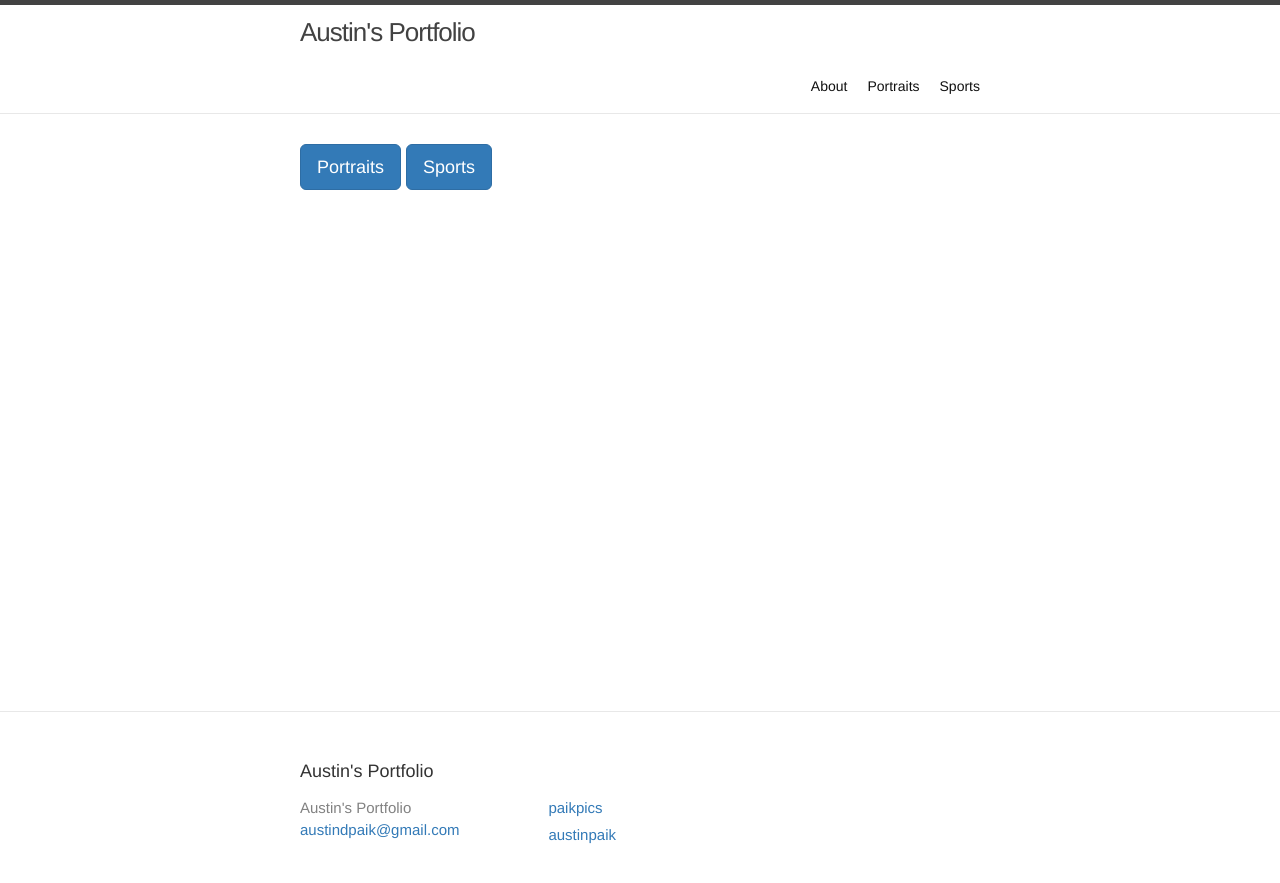
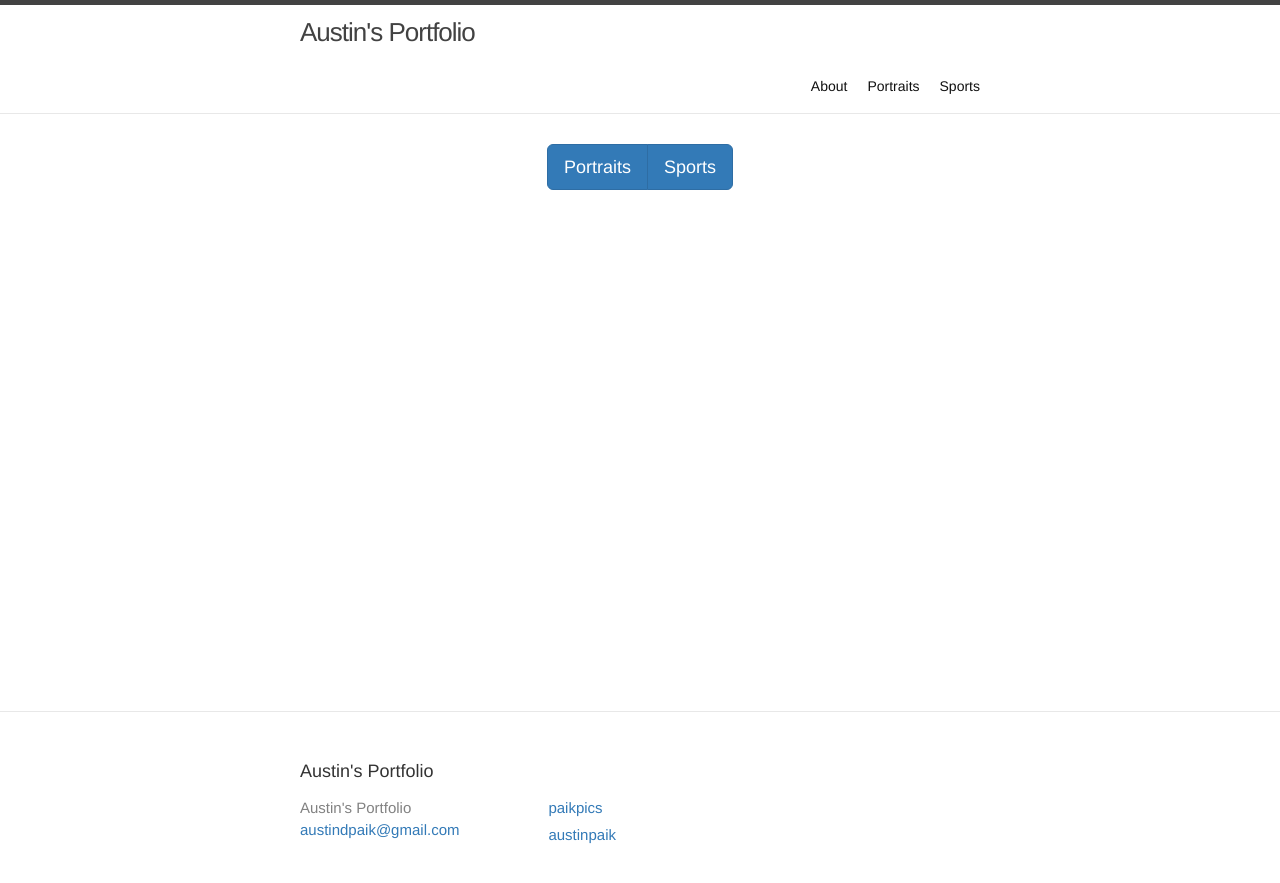
Before and after one commit to austinpaik/austinpaik.github.io, a Jekyll site: the page built from index.md, in a window 1280 px wide. Shown: the top 883 px of the page. Built offline with Jekyll 4.4.1, drawn with Linux system fonts in a browser that asks for light colours.

Commit message:
First commit

```diff
--- a/_layouts/home.html
+++ b/_layouts/home.html
@@ -9,9 +9,11 @@ layout: default
 
   {{ content }}
 
-  <div class="btn-toolbar pagination-centered">
-    <button class="btn btn-primary btn-lg" onclick="location.href='/portraits'" type="button">Portraits</button>
-    <button class="btn btn-primary btn-lg" onclick="location.href='/sports'" type="button">Sports</button>
+  <div class="text-center">
+    <div class="btn-group">
+      <button class="btn btn-primary btn-lg" onclick="location.href='/portraits'" type="button">Portraits</button>
+      <button class="btn btn-primary btn-lg" onclick="location.href='/sports'" type="button">Sports</button>
+    </div>
   </div>
 
 </div>
```
